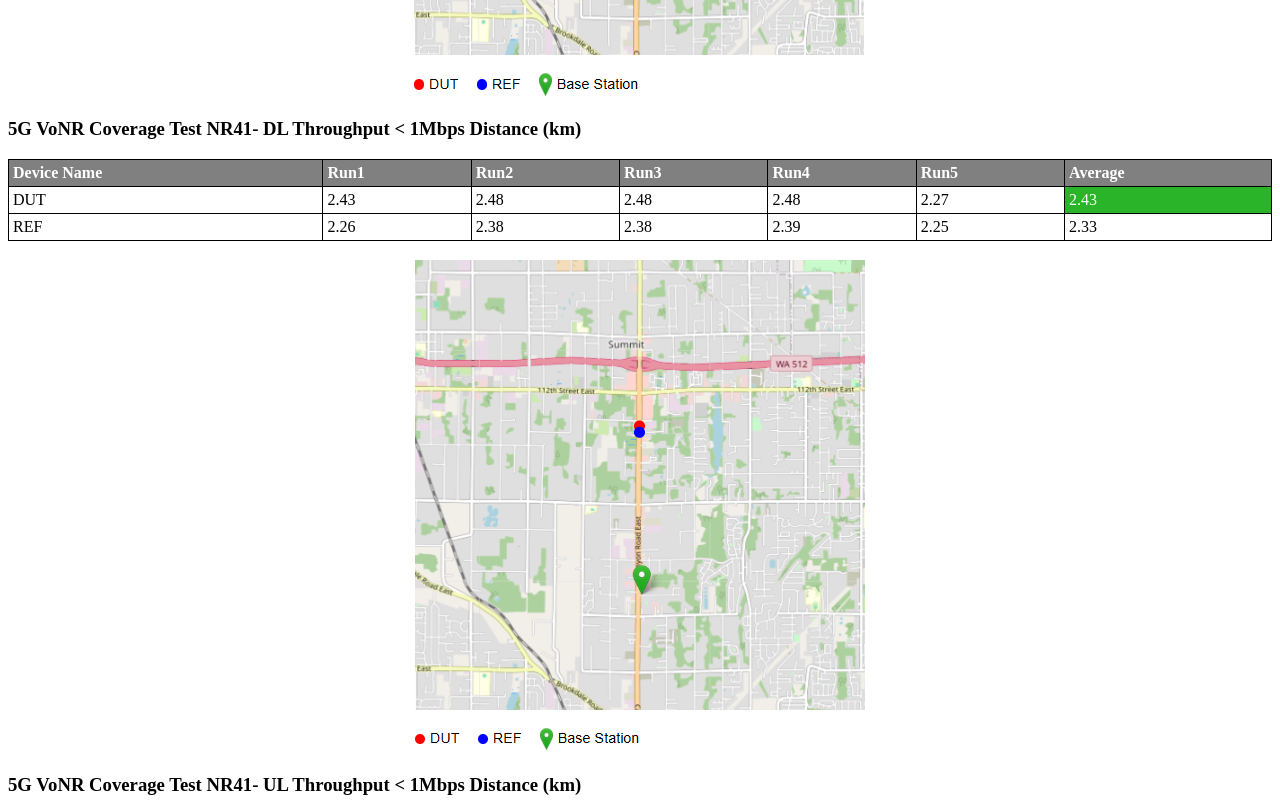
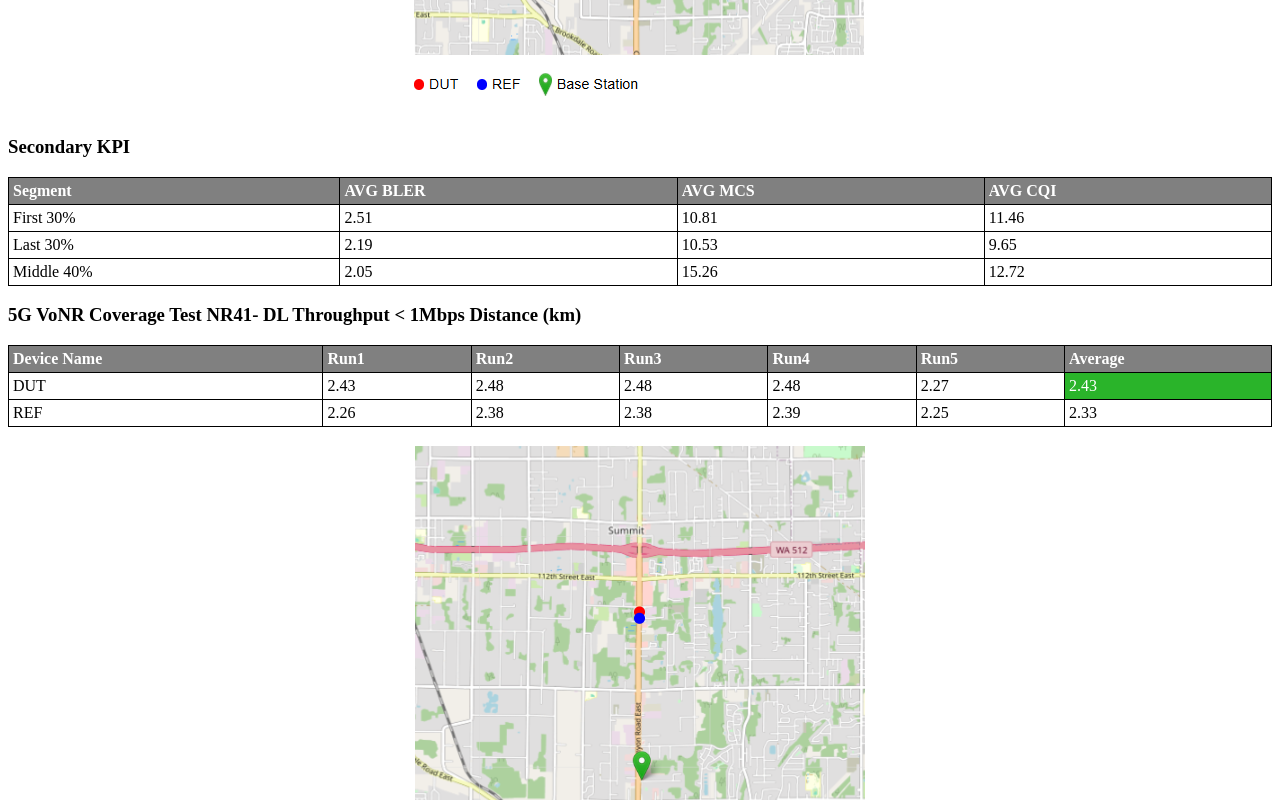
Before and after one commit to LiJieSu0/Fit4Launch_Report, a React (Create React App) app in the folder report-generator-app/: page / in a window 1280 px wide. Shown: the part 4640-5440 px from the top of the page. Built offline with nearby package versions, Linux system fonts and the light colour scheme; what chartjs-plugin-datalabels would draw is missing.

Commit message:
add secondary kpi

```diff
--- a/report-generator-app/src/ReportDetails/CoveragePerformance/CoverageDetails.js
+++ b/report-generator-app/src/ReportDetails/CoveragePerformance/CoverageDetails.js
@@ -69,6 +69,24 @@ function CoverageDetails() {
 
 
 
+  const n25secondaryKpiData = [
+    { segment: 'First 30%', avgBler: 2.51335957966, avgMcs: 10.81351082, avgCqi: 11.4638103959533 },
+    { segment: 'Last 30%', avgBler: 2.1943196634, avgMcs: 10.52610753, avgCqi: 9.65242530044276 },
+    { segment: 'Middle 40%', avgBler: 2.04854091165, avgMcs: 15.26325386, avgCqi: 12.7193446896535 }
+  ]
+
+  const n41secondaryKpiData = [
+    { segment: 'First 30%', avgBler: 1.9642375448, avgMcs: 5.7874760726, avgCqi: 10.898722413 },
+    { segment: 'Last 30%', avgBler: 37.022646905, avgMcs: 1.6037011103, avgCqi: 5.8982047014 },
+    { segment: 'Middle 40%', avgBler: 2.3653523434, avgMcs: 7.0697737392, avgCqi: 11.557148218 }
+  ]
+
+  const n71secondaryKpiData = [
+    { segment: 'First 30%', avgBler: 2.5640832441, avgMcs: 12.613344408, avgCqi: 11.908527686 },
+    { segment: 'Last 30%', avgBler: 6.914563891, avgMcs: 7.4465928882, avgCqi: 7.1988945573 },
+    { segment: 'Middle 40%', avgBler: 1.6890910213, avgMcs: 13.819685119, avgCqi: 11.028498929 }
+  ]
+
   return (
     <div>
       <div className='page-content'>
@@ -107,6 +125,28 @@ function CoverageDetails() {
         <CoverageTestTable tableData={NR25_Audio.slice(0, -1)} status={NR25_Audio[NR25_Audio.length - 1]} />
         <img src="/CoverageMap/NR25_Audio_MAP.png" alt="Coverage Map" style={{ maxWidth: '70%', height: '70%', display: 'block', margin: '0 auto' }} />
         {/* secondary kpi table */}
+        <br />
+        <h3>Secondary KPI</h3>
+        <table className="general-table-style">
+          <thead>
+            <tr>
+              <th>Segment</th>
+              <th>AVG BLER</th>
+              <th>AVG MCS</th>
+              <th>AVG CQI</th>
+            </tr>
+          </thead>
+          <tbody>
+            {n25secondaryKpiData.map((row, index) => (
+              <tr key={index}>
+                <td>{row.segment}</td>
+                <td>{row.avgBler.toFixed(2)}</td>
+                <td>{row.avgMcs.toFixed(2)}</td>
+                <td>{row.avgCqi.toFixed(2)}</td>
+              </tr>
+            ))}
+          </tbody>
+        </table>
       </div>
 
       {/* Status below are minor bug, no time to deal with it */}
@@ -142,7 +182,29 @@ function CoverageDetails() {
         {/* NR41 Audio table */}
         <CoverageTestTable tableData={NR41_Audio.slice(0, -1)} status={NR25_Audio[NR25_Audio.length - 1]} />
         <img src="/CoverageMap/NR41_Audio_MAP.png" alt="Coverage Map" style={{ maxWidth: '70%', height: '70%', display: 'block', margin: '0 auto' }} />
-
+        {/* n41 secondary kpi table */}
+        <br />
+        <h3>Secondary KPI</h3>
+        <table className="general-table-style">
+          <thead>
+            <tr>
+              <th>Segment</th>
+              <th>AVG BLER</th>
+              <th>AVG MCS</th>
+              <th>AVG CQI</th>
+            </tr>
+          </thead>
+          <tbody>
+            {n41secondaryKpiData.map((row, index) => (
+              <tr key={index}>
+                <td>{row.segment}</td>
+                <td>{row.avgBler.toFixed(2)}</td>
+                <td>{row.avgMcs.toFixed(2)}</td>
+                <td>{row.avgCqi.toFixed(2)}</td>
+              </tr>
+            ))}
+          </tbody>
+        </table>
       </div>
 
       {/* ------NR71 */}
@@ -176,6 +238,31 @@ function CoverageDetails() {
         {/* NR71 Audio table */}
         <CoverageTestTable tableData={NR71_Audio.slice(0, -1)} status={NR25_Audio[NR25_Audio.length - 1]} />
         <img src="/CoverageMap/NR71_Audio_MAP.png" alt="Coverage Map" style={{ maxWidth: '70%', height: '70%', display: 'block', margin: '0 auto' }} />
+        {/* n71 secondary kpi table */}
+        <br />
+        <h3>Secondary KPI</h3>
+        <table className="general-table-style">
+          <thead>
+            <tr>
+              <th>Segment</th>
+              <th>AVG BLER</th>
+              <th>AVG MCS</th>
+              <th>AVG CQI</th>
+            </tr>
+          </thead>
+          <tbody>
+            {n71secondaryKpiData.map((row, index) => (
+              <tr key={index}>
+                <td>{row.segment}</td>
+                <td>{row.avgBler.toFixed(2)}</td>
+                <td>{row.avgMcs.toFixed(2)}</td>
+                <td>{row.avgCqi.toFixed(2)}</td>
+              </tr>
+            ))}
+          </tbody>
+        </table>
+
+
       </div>
 
       <div className='page-content'>
```
